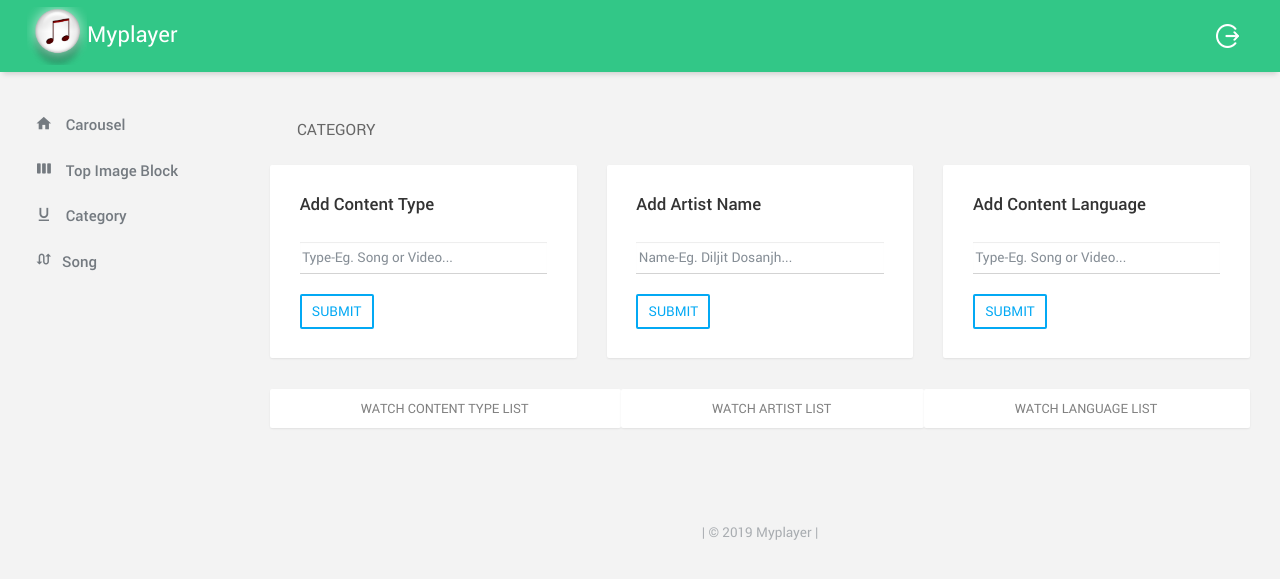
After one commit to amrik13/MyplayerAPI, a PHP site: page /category.php in a window 1280 px wide. The commit adds this page. Shown: the top 579 px of the page. Run offline with PHP 8.4, Linux system fonts and the light colour scheme; the visitor is signed in with stand-in values (Sample User, id 1); tables that the repository leaves empty or names only in its code hold one stand-in row (values such as "Sample post").

Commit message:
category section added

```diff
--- a/Carousel.php
+++ b/Carousel.php
@@ -1,5 +1,5 @@
 <?php
-include 'sidebar.php';
+
 include 'player_db/Config.php';
 include 'player_api/ReadData.php';
 $db = new Config();
@@ -67,7 +67,9 @@ $result = $readCarousel->readCarousel();
                 </ul>
 
             </header>
-
+<?php
+include 'sidebar.php';
+?>
              <section class="content">
                 <header class="content__title">
                     <h1>Carousel</h1>
--- /dev/null
+++ b/category.php
@@ -0,0 +1,294 @@
+<?php
+
+include 'player_db/Config.php';
+include 'player_api/ReadData.php';
+$db = new Config();
+$db->checkSession();
+$conn = $db->connect_db();
+$readCategory = new ReadData($conn);
+$result = $readCategory->readContetType();
+$result1 = $readCategory->readArtist();
+$result2 = $readCategory->readLanguage();
+?>
+<!DOCTYPE html>
+<html lang="en">
+<head>
+    <title>MyPlayer - Dashboard </title>
+        <meta charset="utf-8">
+
+        <meta name="viewport" content="width=device-width, initial-scale=1, shrink-to-fit=no">
+        <link rel="icon" href="img/logo.png" type="image/png" >
+        <!-- Vendor styles -->
+        <link rel="stylesheet" href="vendors/material-design-iconic-font/css/material-design-iconic-font.min.css">
+        <link rel="stylesheet" href="vendors/animate.css/animate.min.css">
+        <link rel="stylesheet" href="vendors/jquery-scrollbar/jquery.scrollbar.css">
+        <link rel="stylesheet" href="vendors/fullcalendar/fullcalendar.min.css">
+        <link rel="stylesheet" href="https://maxcdn.bootstrapcdn.com/bootstrap/3.4.0/css/bootstrap.min.css">
+        <script src="https://ajax.googleapis.com/ajax/libs/jquery/3.4.1/jquery.min.js"></script>
+        <script src="https://maxcdn.bootstrapcdn.com/bootstrap/3.4.0/js/bootstrap.min.js"></script>
+
+        <!-- App styles -->
+        <link rel="stylesheet" href="css/app.min.css">
+    </head>
+
+    <body data-ma-theme="green">
+        <main class="main">
+            <!-- loader -->
+            <div class="page-loader">
+                <div class="page-loader__spinner">
+                    <svg viewBox="25 25 50 50">
+                        <circle cx="50" cy="50" r="20" fill="none" stroke-width="2" stroke-miterlimit="10" />
+                    </svg>
+                </div>
+            </div>
+
+            <header class="header">
+
+                <!-- toggle button -->
+                <div class="navigation-trigger hidden-xl-up" data-ma-action="aside-open" data-ma-target=".sidebar">
+                    <div class="navigation-trigger__inner">
+                        <i class="navigation-trigger__line"></i>
+                        <i class="navigation-trigger__line"></i>
+                        <i class="navigation-trigger__line"></i>
+                    </div>
+                </div>
+
+                 <!-- title logo -->
+                <div class="header__logo hidden-sm-down">
+                    <span><a href="" style="font-size: 22px;color:white;"><img src="img/logo.png" width="60" >Myplayer</a></span>
+                </div>
+
+                  <ul class="top-nav dropdown1">
+                    <li class="dropdown">
+                        <a href="model/Logout.php" class="dropdown">
+                            <img src="img/logout.png" />
+                        </a>
+                    </li>
+
+
+                </ul>
+
+            </header>
+<?php
+include 'sidebar.php';
+?>
+             <section class="content">
+                <header class="content__title">
+                    <h1>Category</h1>
+                </header>
+                <div class="row" role="tablist">
+                    <div class="col-md-4">
+                         <div class="card">
+                            <div class="card-body">
+                                <h5>Add Content Type</h5><br>
+                                <form action="model/Post.php" method="post" >
+                                    <input required type="text" name="contentType" class="form-control" placeholder="Type-Eg. Song or Video..."
+                                             autocomplete="off" style="border-bottom:1px solid lightgray;padding-left:1%;" >
+                                            <br>
+                                    <input type="submit" value="SUBMIT" name="content_type_submit" class="btn btn-outline-info" >
+                                </form>
+
+                           </div>
+                        </div>
+                    </div>
+                    <div class="col-md-4">
+                         <div class="card">
+                            <div class="card-body">
+                                <h5>Add Artist Name</h5><br>
+                                <form action="model/Post.php" method="post" >
+                                    <input required type="text" name="artistName" class="form-control" placeholder="Name-Eg. Diljit Dosanjh..."
+                                             autocomplete="off" style="border-bottom:1px solid lightgray;padding-left:1%;" >
+                                            <br>
+                                    <input type="submit" value="SUBMIT" name="artist" class="btn btn-outline-info" >
+
+                                </form>
+
+                           </div>
+                        </div>
+                    </div>
+                    <div class="col-md-4">
+                         <div class="card">
+                            <div class="card-body">
+                                <h5>Add Content Language</h5><br>
+                                <form action="model/Post.php" method="post" >
+                                    <input required type="text" name="language" class="form-control" placeholder="Type-Eg. Song or Video..."
+                                             autocomplete="off" style="border-bottom:1px solid lightgray;padding-left:1%;" >
+                                            <br>
+                                    <input type="submit" value="SUBMIT" name="language_form" class="btn btn-outline-info" >
+                                </form>
+
+                           </div>
+                        </div>
+                    </div>
+                    <div class="container-fluid" style="width:100%;">
+                        <ul class="nav nav-tabs nav-fill" role="tablist">
+                            <li class="nav-item card">
+                                <a style="background-color: transparent;color:gray;" class="nav-link "
+                                   data-toggle="tab" href="#type" role="tab">Watch Content Type List</a>
+                            </li>
+                            <li class="nav-item card">
+                                <a style="background-color: transparent;color:gray;" class="nav-link"
+                                   data-toggle="tab" href="#artist" role="tab">Watch Artist List</a>
+                            </li>
+                            <li class="nav-item card">
+                                <a style="background-color: transparent;color:gray;" class="nav-link"
+                                   data-toggle="tab" href="#language" role="tab">Watch Language List</a>
+                            </li>
+                        </ul>
+                        <div class="container-fluid" style="width:100%;" >
+                            <div class="tab-content" >
+                                <div class="tab-pane fade" id="type" role="tabpanel">
+                                    <div class="card" >
+                                        <div class="card-body" >
+                                          <h5>Content Type List</h5>
+                                            <div class="table-responsive">
+                                                <table id="data-table" class="table table-bordered" style="width:100%;" >
+                                                    <thead class="thead-default">
+                                                        <tr>
+                                                            <th>S. No.</th>
+                                                            <th>Content Type Id</th>
+                                                            <th>Content Type</th>
+                                                        </tr>
+                                                    </thead>
+
+                                                    <?php
+                                                        $count = 1;
+                                                        while($row = mysqli_fetch_assoc($result))
+                                                        {
+                                                            $cid = $row['typeid'];
+                                                            $type = $row['contenttype'];
+
+                                                          ?>
+                                                            <tr>
+                                                                <td><?=$count?></td>
+                                                                <td><?=$cid?></td>
+                                                                <td><?=$type?></td>
+
+
+                                                            </tr>
+                                                        <?php
+                                                            $count++;
+                                                        }
+                                                    ?>
+
+                                                </table>
+                                            </div>
+                                        </div>
+                                    </div>
+                                </div>
+                                <div class="tab-pane fade" id="artist" role="tabpanel">
+                                    <div class="card" style="width:100%;">
+                                        <div class="card-body"  style="width:100%;">
+                                          <h5>Artist List</h5>
+                                            <div class="table-responsive">
+                                                <table id="data-table" class="table table-bordered" style="width:100%;" >
+                                                    <thead class="thead-default">
+                                                        <tr>
+                                                            <th>S. No.</th>
+                                                            <th>Artist Id</th>
+                                                            <th>Artist</th>
+                                                        </tr>
+                                                    </thead>
+
+                                                    <?php
+                                                        $count1 = 1;
+                                                        while($row1 = mysqli_fetch_assoc($result1))
+                                                        {
+                                                            $aid = $row1['artistid'];
+                                                            $artist = $row1['artistname'];
+
+                                                          ?>
+                                                            <tr>
+                                                                <td><?=$count1?></td>
+                                                                <td><?=$aid?></td>
+                                                                <td><?=$artist?></td>
+
+
+                                                            </tr>
+                                                        <?php
+                                                            $count1++;
+                                                        }
+                                                    ?>
+
+                                                </table>
+                                            </div>
+
+                                        </div>
+                                    </div>
+                                </div>
+                                <div class="tab-pane fade" id="language" role="tabpanel">
+                                    <div class="card" style="width:100%;">
+                                        <div class="card-body"  style="width:100%;">
+                                          <h5>Language List</h5>
+                                            <div class="table-responsive">
+                                                <table id="data-table" class="table table-bordered" style="width:100%;" >
+                                                    <thead class="thead-default">
+                                                        <tr>
+                                                            <th>S. No.</th>
+                                                            <th>Language Id</th>
+                                                            <th>Language</th>
+                                                        </tr>
+                                                    </thead>
+
+                                                    <?php
+                                                        $count2 = 1;
+                                                        while($row2 = mysqli_fetch_assoc($result2))
+                                                        {
+                                                            $lid = $row2['languageid'];
+                                                            $lang = $row2['languages'];
+
+                                                          ?>
+                                                            <tr>
+                                                                <td><?=$count2?></td>
+                                                                <td><?=$lid?></td>
+                                                                <td><?=$lang?></td>
+
+
+                                                            </tr>
+                                                        <?php
+                                                            $count2++;
+                                                        }
+                                                    ?>
+
+                                                </table>
+                                            </div>
+                                        </div>
+
+                                    </div>
+                                </div>
+
+                            </div>
+                        </div>
+                     </div>
+                </div>
+
+                <footer class="footer hidden-xs-down">
+                    <p> | © 2019 Myplayer | </p>
+                    <br>
+
+                </footer>
+            </section>
+        </main>
+
+
+        <!-- Javascript -->
+        <!-- Vendors -->
+        <script src="vendors/jquery/jquery.min.js"></script>
+        <script src="vendors/popper.js/popper.min.js"></script>
+        <script src="vendors/bootstrap/js/bootstrap.min.js"></script>
+        <script src="vendors/jquery-scrollbar/jquery.scrollbar.min.js"></script>
+        <script src="vendors/jquery-scrollLock/jquery-scrollLock.min.js"></script>
+
+        <!-- Vendors: Data tables -->
+        <script src="vendors/datatables/jquery.dataTables.min.js"></script>
+        <script src="vendors/datatables-buttons/dataTables.buttons.min.js"></script>
+        <script src="vendors/datatables-buttons/buttons.print.min.js"></script>
+        <script src="vendors/jszip/jszip.min.js"></script>
+        <script src="vendors/datatables-buttons/buttons.html5.min.js"></script>
+
+        <!-- App functions and actions -->
+        <script src="js/app.min.js"></script>
+    </body>
+
+
+</html>
--- a/player_api/ReadData.php
+++ b/player_api/ReadData.php
@@ -5,6 +5,9 @@ class ReadData{
     private $CAROUSEL_TABLE = "carousel";
     private $USER_TABLE = "myplayer_registration";
     private $TOPIMAGE_TABLE='topimage';
+    private $CONTENTTYPE_TABLE='type';
+    private $ARTIST_TABLE='artist';
+    private $LANGUAGE_TABLE='language';
 
     function __construct($conn) {
         $this->conn = $conn;
@@ -64,7 +67,24 @@ class ReadData{
         $rs = mysqli_query($this->conn, $sql);
         return $rs;
     }
-
+    //Read Content Type
+    public function readContetType(){
+        $sql = "SELECT * FROM ".$this->CONTENTTYPE_TABLE;
+        $rs = mysqli_query($this->conn, $sql);
+        return $rs;
+    }
+    //Read Artist
+    public function readArtist(){
+        $sql = "SELECT * FROM ".$this->ARTIST_TABLE;
+        $rs = mysqli_query($this->conn, $sql);
+        return $rs;
+    }
+    //Read Language
+    public function readLanguage(){
+        $sql = "SELECT * FROM ".$this->LANGUAGE_TABLE;
+        $rs = mysqli_query($this->conn, $sql);
+        return $rs;
+    }
 
 }
 
--- a/player_db/Config.php
+++ b/player_db/Config.php
@@ -2,15 +2,15 @@
 
 class Config {
 
-	 private $host = "localhost";
-	 private $db_name = "amriksinghpadam_myplayer_db";
-	 private $username = "amriksinghpadam_myplayer_db";
-	 private $password = "Amrik25081995";
+//	 private $host = "localhost";
+//	 private $db_name = "amriksinghpadam_myplayer_db";
+//	 private $username = "amriksinghpadam_myplayer_db";
+//	 private $password = "Amrik25081995";
         //Actual Detail
-//       private $host = "localhost";
-//	private $db_name = "myplayer_db";
-//	private $username = "root";
-//	private $password = "";
+        private $host = "localhost";
+	private $db_name = "myplayer_db";
+	private $username = "root";
+	private $password = "";
 
 	private $conn;
 
--- a/sidebar.php
+++ b/sidebar.php
@@ -5,49 +5,21 @@
                 <a href="Carousel.php" style="font-size:15px;"><i class="zmdi zmdi-home"></i> Carousel</a>
             </li>
             <li>
-                <a href="top4ImageBlock.php" style="font-size:15px;"><i class="zmdi zmdi-view-week"></i> Top Image Block</a>
+                <a href="top4ImageBlock.php" style="font-size:15px;">
+                    <i class="zmdi zmdi-view-week"></i> Top Image Block</a>
             </li>
 
             <li>
-                <a href="typography.html" style="font-size:15px;"><i class="zmdi zmdi-format-underlined"></i> Typography</a>
+                <a href="category.php" style="font-size:15px;">
+                    <i class="zmdi zmdi-format-underlined"></i> Category</a>
             </li>
 
             <li>
-                <a href="widgets.html" style="font-size:15px;"><i class="zmdi zmdi-widgets"></i> Widgets</a>
+                <a href="song.php" style="font-size:15px;">
+                    <i class="zmdi zmdi-swap-alt"></i>Song</a>
             </li>
 
-            <li class="navigation__sub" style="font-size:15px;">
-                <a href="#"><i class="zmdi zmdi-view-list"></i> Tables</a>
-            </li>
 
-            <li class="navigation__sub" style="font-size:15px;">
-                <a href="#"><i class="zmdi zmdi-collection-text"></i> Forms</a>
-            </li>
-
-            <li class="navigation__sub" style="font-size:15px;">
-                <a href="#"><i class="zmdi zmdi-swap-alt"></i> User Interface</a>
-            </li>
-
-            <li class="navigation__sub" style="font-size:15px;">
-                <a href="#"><i class="zmdi zmdi-group-work"></i> Javascript Components</a>
-            </li>
-
-            <li class="navigation__sub" style="font-size:15px;">
-                <a href="#"><i class="zmdi zmdi-trending-up"></i> Charts</a>
-            </li>
-
-            <li>
-                <a href="calendar.html" style="font-size:15px;">
-                    <i class="zmdi zmdi-calendar"></i> Calendar</a>
-            </li>
-
-            <li>
-                <a href="photo-gallery.html" style="font-size:18px;"><i class="zmdi zmdi-image"></i> Photo Gallery</a>
-            </li>
-
-            <li class="navigation__sub">
-                <a href="#" style="font-size:15px;"><i class="zmdi zmdi-collection-item"></i> Sample Pages</a>
-            </li>
         </ul>
     </div>
     </aside>
```
Also changed, not shown: model/Post.php (+47 -3 lines), player_api/InsertData.php (+51 -1 lines), song.php (added, +181 -0 lines), top4ImageBlock.php (+6 -7 lines).
